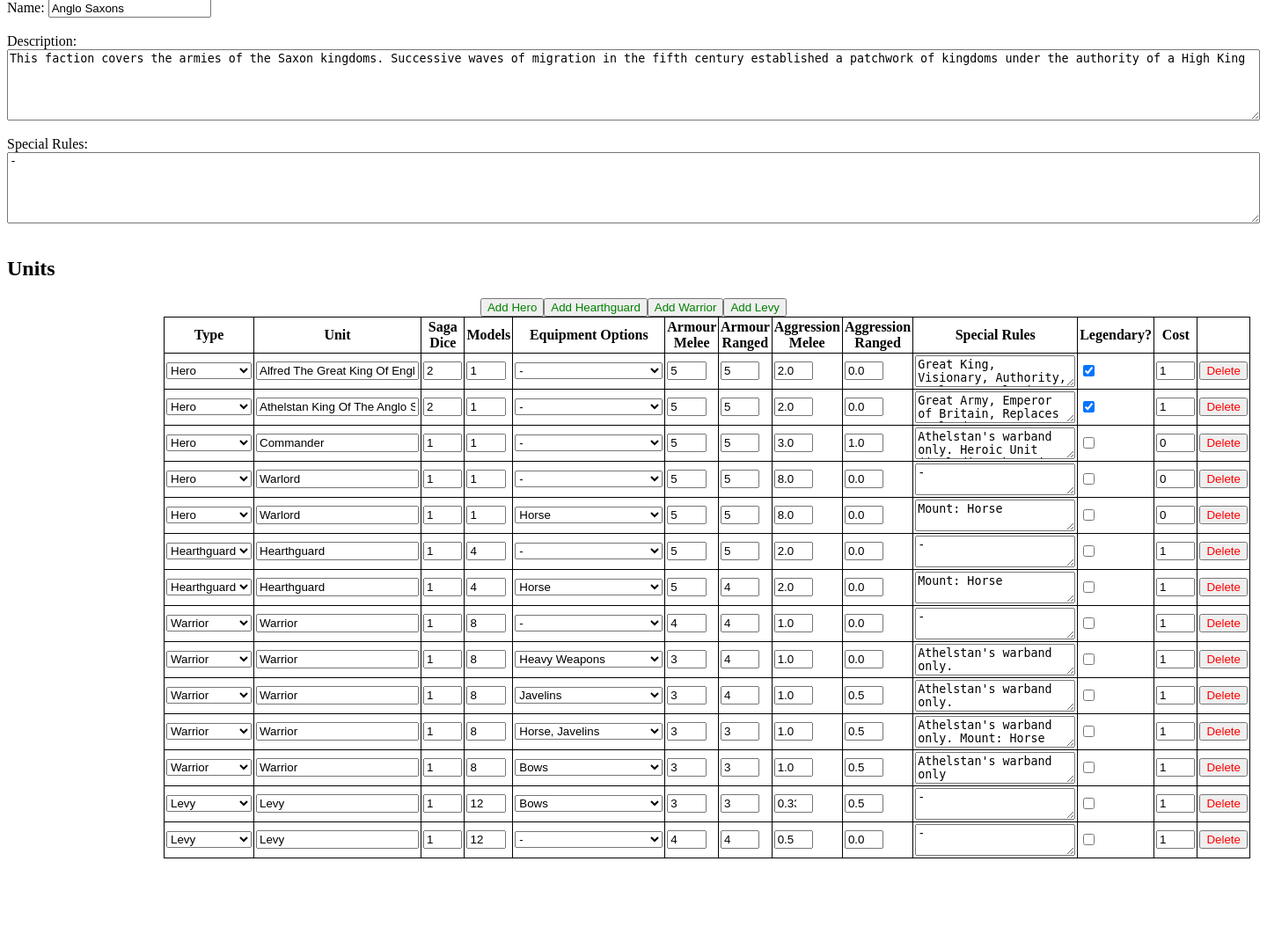
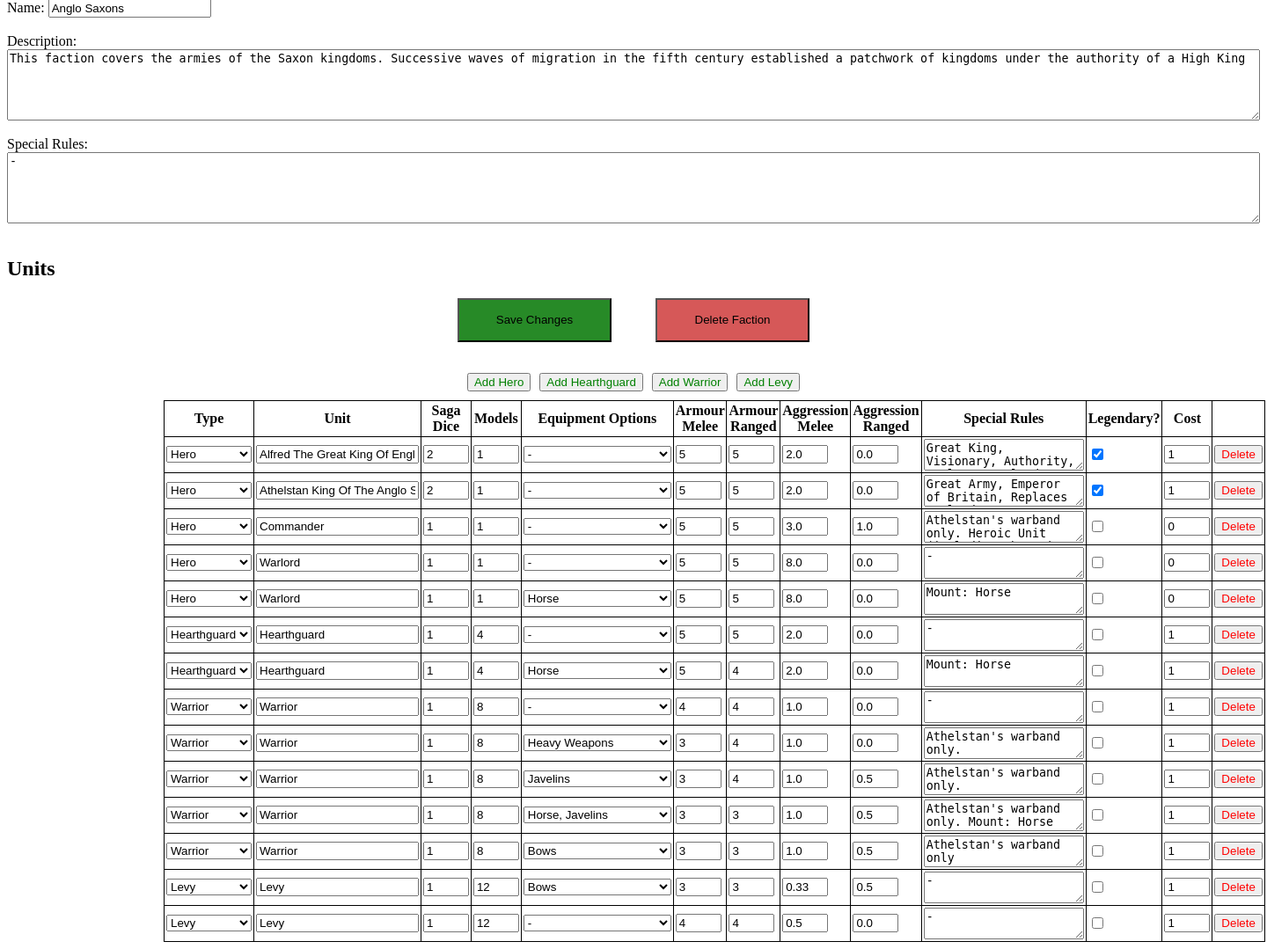
Before and after one commit to perspace42/NorthQuad_Project, a Django app: page /saga/edit/1 in a window 1440 px wide. Shown: the part 81-1160 px from the top of the page at 88% size. Before the commit the page ends 1057 px from the top, so only its background shows below. Run offline with Django 5.2, Linux system fonts and the light colour scheme; data comes from the database, SQL or seed files in the repository.

Commit message:
all data stored in form submit functions still unfinished

```diff
--- a/project/saga/static/saga/edit.js
+++ b/project/saga/static/saga/edit.js
@@ -1,25 +1,25 @@
 //Log if file has been accessed
 console.log("edit.js loaded successfully");
 
-//After document has loaded, run JavaScript
+//After document has loaded, run the rest of the JavaScript
 document.addEventListener('DOMContentLoaded', function(){
+    //Get Elements Section
+
     //Get CSRF Token
     const csrftoken = document.querySelector('[name=csrfmiddlewaretoken]').value;
-
     //Get the current Delete Buttons (Is not a const as new delete buttons may be added with their rows)
     deleteButtons = document.querySelectorAll('.deleteRow');
-
-    //Track the rows to delete from the database
-    let deleteRows = [];
-
-    //Track the rows to add to the database
-    let addRows = [];
+    //Get the page form
+    factionForm = document.getElementById("factionForm")
 
     /*
     This section is for the Delete Button on selection it will turn the table row to be deleted grey
     however it will also switch to a cancel button that can reverse the deletion operation
-    the row will only be submitted or deleted after the submit button has been clicked
+    a row will only be submitted / deleted after the Save Changes button has been clicked
     */
+
+    //Track the rows to delete from the database
+    let deleteRows = [];
 
     //Function To select Table Row for deletion on submit when Button Press
     function deleteRow(event) {
@@ -50,4 +50,10 @@ document.addEventListener('DOMContentLoaded', function(){
         button.addEventListener('click', deleteRow);
     });
 
+    /*This is the section for the form and its custom submission handler */
+    factionForm.addEventListener('submit', function(event) {
+        //prevent the default form submission
+        event.preventDefault();
+      });
+
 });
--- a/project/saga/static/saga/style.css
+++ b/project/saga/static/saga/style.css
@@ -14,15 +14,28 @@ th,td{
 
 }
 
+/*shrink input fields that do not need their full size*/
+.shrinkInput{
+    box-sizing: border-box;
+    width: 7ch;
+    margin: auto;
+}
+
 textarea{
     vertical-align: top;
 }
 
-/*For The Button To Delete The Table Rows On Click*/
+/*For The Button To Select The Table Rows To Be Deleted On Click*/
 .deleteRow{
     color: red;
 }
 
+/*For The Buttons That Add Units To The Table (and the form)*/
+.addButton{
+    color: green;
+    margin-right: 5;
+    margin-left: 5;
+}
 
 
 /*For The Container To Hold The Add Unit Buttons*/
@@ -30,17 +43,28 @@ textarea{
     display: flex;
     justify-content: center;
     align-items: center;
+    gap:10px;
+    margin-bottom:10px;
 }
 
-.addButton{
-    color: green;
-    margin-right: 5;
-    margin-left: 5;
+/*For The Container of Both Form Submit Buttons*/
+.submitButtonBox{
+    display: flex;
+    justify-content: center;
+    align-items: center;
+    gap: 50px;
+    margin-bottom: 35px;
+    margin-top: 0px;
 }
 
-/*shrink input fields that do not need their full size*/
-.shrinkInput{
-    box-sizing: border-box;
-    width: 6ch;
-    margin: auto;
+#saveSubmit{
+    background-color: rgb(39, 138, 39);
+    height: 50px;
+    width: 175px;
 }
+
+#deleteSubmit{
+    background-color: rgba(196, 12, 12, 0.685);
+    height: 50px;
+    width: 175px;
+}
--- a/project/saga/templates/saga/edit.html
+++ b/project/saga/templates/saga/edit.html
@@ -31,7 +31,8 @@ Allow the user to edit a faction and its units if one is supplied
     <h1>Create Faction</h1>
     {% endif %}
 
-    <!--Faction Input Fields-->
+    <!--Faction Form Fields-->
+    <form id = "factionForm">
         <label for = "fName">Name:</label>
         <!--autoescape to read spaces in the faction name-->
         <input type = "text" id = "fName" value = "{% autoescape off %}{{faction.first.name}}{% endautoescape %}">
@@ -46,16 +47,24 @@ Allow the user to edit a faction and its units if one is supplied
 
         <br>
         <h2>Units</h2>
+        <!--Submit / Delete Form -->
+        <div class = "submitButtonBox">
+            <button id = "saveSubmit">Save Changes</button>
+            <button id = "deleteSubmit">Delete Faction</button>
+        </div>
+        <!--Table Container -->
+        <div style = "width: 75%; margin: 0 auto;">
+            <!--Buttons To Add Units To The Table-->
             <div class = "addButtonBox">
-        <button class = "addButton"> Add Hero</button>
-        <button class = "addButton"> Add Hearthguard</button>
-        <button class = "addButton"> Add Warrior</button>
-        <button class = "addButton"> Add Levy</button>
+                <button class = "addButton" id = "addHero"> Add Hero</button>
+                <button class = "addButton" id = "addHearthguard"> Add Hearthguard</button>
+                <button class = "addButton" id = "addWarrior"> Add Warrior</button>
+                <button class = "addButton" id = "addLevy"> Add Levy</button>
             </div>
-    <!--Unit Input Fields-->
-    <div style = "width: 75%; margin: 0 auto;">
-        <!--This is the outer table-->
-        <table id = "{{faction.first.id}}">
+            <!--Store the hidden faction id field-->
+            <input type = "hidden" name = "factionId" value = "{{faction.first.id}}">
+            <!--Unit Form Fields-->
+            <table>
                 <tr>
                     <th>Type</th>
                     <th>Unit</th>
```
Also changed, not shown: other parts of project/saga/templates/saga/edit.html (+16 -18 lines). Lines whose indentation alone changed are shown as unchanged.
